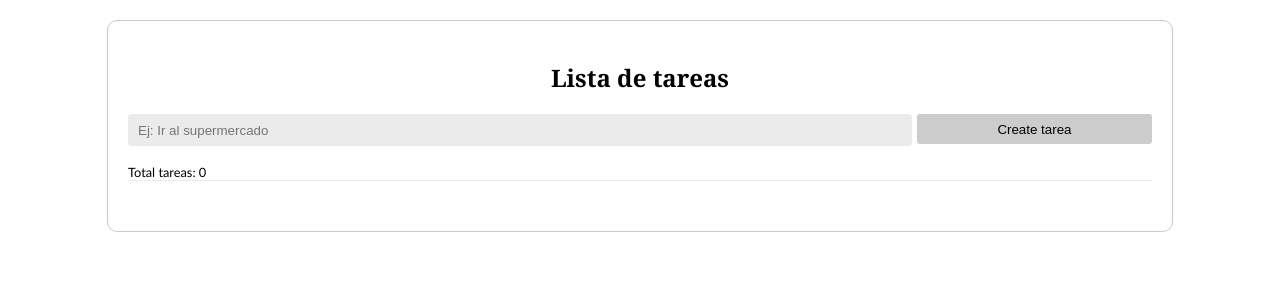
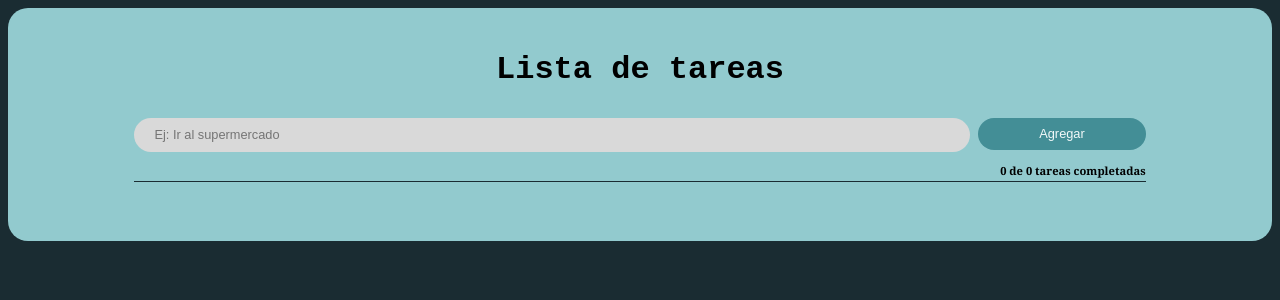
Before and after one commit to exequielraineri/TodoApp, a React (Vite) app: page / in a window 1280 px wide. Shown: the top 300 px of the page. Built offline with nearby package versions, Linux system fonts and the light colour scheme.

Commit message:
mejora de ui

```diff
--- a/package.json
+++ b/package.json
@@ -16,7 +16,8 @@
     "bootstrap": "^5.3.2",
     "react": "^18.2.0",
     "react-bootstrap": "^2.9.1",
-    "react-dom": "^18.2.0"
+    "react-dom": "^18.2.0",
+    "sweetalert": "^2.1.2"
   },
   "devDependencies": {
     "@types/react": "^18.2.15",
--- a/src/App.jsx
+++ b/src/App.jsx
@@ -1,10 +1,11 @@
-import TodoApp from "./componentes/todoApp.jsx";
+//import TodoApp from "./componentes/todoApp.jsx";
 
+import TodoApp from "./componentes/todoApp";
 
 function App() {
   return (
     <TodoApp></TodoApp>
-    )
+  );
 }
 
 export default App;
--- a/src/componentes/todo.jsx
+++ b/src/componentes/todo.jsx
@@ -1,5 +1,4 @@
 import { useState } from "react";
-
 /* eslint-disable react/prop-types */
 export default function Todo({ item, actualizar, eliminar, estado }) {
   const [isEdit, setIsEdit] = useState(false);
@@ -32,6 +31,7 @@ export default function Todo({ item, actualizar, eliminar, estado }) {
         <input
           type="submit"
           value="Actualizar"
+          className="btn btnActualizar"
           onClick={handleClickActualizar}
         />
       </form>
@@ -40,19 +40,25 @@ export default function Todo({ item, actualizar, eliminar, estado }) {
 
   function TodoElement() {
     return (
-      <div>
+      <div className="todo-item">
           {item.completed ? (
+            <div className="completado">
               <span>✔</span>
+            </div>
           ) : (
+            <div className="incompleto">
             <input type="checkbox" onClick={() => estado(item.id)}></input>
+            </div>
           )}
+
+
 
               {item.title}
 
-        <button className="btnEditar" onClick={() => setIsEdit(true)}>
+        <button className="btn btnEditar" onClick={() => setIsEdit(true)}>
           Editar
         </button>
-        <button className="btnEliminar" onClick={() => eliminar(item.id)}>
+        <button className="btn btnEliminar" onClick={() => eliminar(item.id)}>
           Eliminar
         </button>
       </div>
--- a/src/componentes/todoApp.css
+++ b/src/componentes/todoApp.css
@@ -1,138 +1,157 @@
-body{
-  border: 1px solid rgba(0, 0, 0, 0.2);
-  border-radius: 10px;
-  width: 50%;
-  margin: auto;
-  margin-top: 20px;
-  width: 80%;
-  padding: 20px;
-  font-family: 'Gill Sans', 'Gill Sans MT', Calibri, 'Trebuchet MS', sans-serif;
-
+body {
+  background-color: #1a2c32;
+  font-family: Cambria, Cochin, Georgia, Times, "Times New Roman", serif;
 }
 
-
 .todoContainer {
+  background-color: #92cace;
+  border-radius: 20px;
   display: flex;
   flex-direction: column;
   align-items: center;
   justify-content: center;
-  margin: 20px auto;
   width: 100%;
-  text-align: center;
 }
 
-.todoContainer h4{
-  font-size: 1.5em;
-  margin: 0 0 20px 0;
-  font-family: Cambria, Cochin, Georgia, Times, 'Times New Roman', serif
-}
-
-
-.totalTareas{
-  width: 100%;
-  text-align: start;
-  margin: 0 0 10px 0;
-  font-size: .8em;
-  border-bottom: 1px solid rgba(0, 0, 0, 0.08);
+.todoContainer h4 {
+  font-size: 2em;
+  font-family: monospace, "Courier New", Courier;
+  margin-bottom: 30px;
 }
 
 .todoCreateForm {
   display: grid;
-  grid-template-columns: 1fr 0.3fr;
-  gap: 5px;
-  width: 100%;
-  margin-bottom: 20px;
-  height: 30px;
+  grid-template-columns: 1fr 0.2fr;
+  gap: 0.5em;
+  width: 80%;
+}
+
+input {
+  border: none;
+  border-radius: 20px;
+  height: 2.5em;
+  font-size: 0.8em;
 }
 
 .todoInput {
   border: none;
-  border-radius: 3px;
-  background-color: rgba(0, 0, 0, 0.08);
-  height: 100%;
-  padding-left: 10px;
+  padding-left: 20px;
+  background-color: #d9d9d9;
+  color: #1a2c32;
 }
 
 .todoButtonCreate {
-  border: none;
-  border-radius: 3px;
-  background-color: rgba(0, 0, 0, 0.2);
+  background-color: #438e96;
+  color: #f2f9f9;
+  padding: 5px 10px;
 }
 
 .todoButtonCreate:hover {
-    cursor: pointer;
-    transition: .3s ease all;
-  background-color: rgba(0, 0, 0, 0.5);
+  padding: 5px 10px;
+}
+
+.totalTareas {
+  width: 80%;
+  text-align: end;
+  border-bottom: 1px solid #1a2c32;
+  padding-bottom: 3px;
+  font-weight: bold;
+  font-size: 0.7em;
 }
 
 .todosContainer {
-  width: 100%;
+  width: 80%;
+  margin-bottom: 3em;
+}
+
+.todo {
+  margin: 1em 0;
+}
+
+.todo .todo-item {
+  display: grid;
+  grid-template-columns: 0.1fr 1fr 0.1fr 0.1fr;
+  padding: 3px 6px;
+  height: 40px;
+  align-items: center;
+  border-radius: 8px;
+  background: linear-gradient(to right, #92cace, #356169);
+  box-shadow: 0 0 5px #356169;
+}
+
+.todo-item div {
+  border-radius: 50%;
+  width: 1.5em;
+  height: 1.5em;
+  margin-right: 10px;
+  display: flex;
+  align-items: center;
+  justify-content: center;
+}
+
+.todo-item {
+  display: flex;
+  align-items: center;
+  justify-content: center;
+  gap: 0.5em;
+  font-family: "Segoe UI", Tahoma, Geneva, Verdana, sans-serif;
+}
+
+.completado {
+  background-color: #91ff87;
+}
+
+.incompleto {
+  background-color: #ff8787;
+}
+
+.btn {
+  border: none;
+  border-radius: 20px;
+  height: 70%;
+  padding: 3px 10px;
+  color: #1a2c32;
+  cursor: pointer;
+}
+
+.todo-item .btnEditar {
+  background-color: #91ff87;
+}
+
+.todo-item .btnEliminar {
+  background-color: #ff2424;
+}
+
+.todo-item .btnEliminar:hover {
+  background-color: #ff2424b7;
+  color: #fff;
+  transition: 0.2s ease all;
+}
+
+.todo-item .btnEditar:hover {
+  background-color: #91ff87a2;
+  transition: 0.2s ease all;
 }
 
 .todoActualizarForm {
   display: grid;
-  grid-template-columns: 1fr 0.6fr;
-  padding: 5px;
-  gap: 3px;
-  height: 25px;
+  grid-template-columns: 1fr 0.1fr;
+  padding: 3px 6px;
+  height: 40px;
   align-items: center;
+  border-radius: 8px;
+  gap: .5em;
+  background: linear-gradient(to right, #92cace, #356169);
 }
 
-
-
-.todo div {
-  display: grid;
-  grid-template-columns: 0.1fr 1fr 0.3fr 0.3fr;
-  padding: 10px;
-  gap: 3px;
-  height: 25px;
-  align-items: center;
-  border-bottom: 1px solid rgba(0, 0, 0, 0.08);
+.todoActualizarForm input{
+  height: 70%;
 }
 
-.todo button {
-  border: none;
-  border-radius: 3px;
-  height: 100%;
+.btnActualizar{
+  background-color: #87FFF8;
 }
 
-.todo .btnEditar {
-  background-color: transparent;
-  border: 1px solid #a67d02;
-  color: #a67d02;
+.btnActualizar:hover{
+  background-color: #87fff9b2;
 }
-
-.todo .btnEditar:hover {
-  background-color: #a67d02;
-  color: #fff;
-  transition: 0.3s ease all;
-  cursor: pointer;
-}
-
-.todo .btnEliminar {
-  background-color: transparent;
-  border: 1px solid red;
-  color: red;
-}
-
-.todo .btnEliminar:hover {
-  cursor: pointer;
-  transition: 0.3s ease all;
-  background-color: red;
-  color: #fff;
-}
-
-.todoActualizarForm input[type="submit"] {
-  border: 1px solid blue;
-  border-radius: 3px;
-  height: 100%;
-  background-color: transparent;
-  color: blue;
-}
-
-.todoActualizarForm input[type="submit"]:hover {
-  cursor: pointer;
-  background-color: blue;
-  transition: 0.3s ease all;
-  color: #fff;
-}
--- a/src/componentes/todoApp.jsx
+++ b/src/componentes/todoApp.jsx
@@ -2,9 +2,14 @@ import { useState } from "react";
 import Todo from "./todo.jsx";
 import "./todoApp.css";
 
+import swal from "sweetalert";
+
 export default function TodoApp() {
   const [title, setTitle] = useState("");
   const [todos, setTodos] = useState([]);
+  const [completado,setCompletado]=useState(0);
+
+
 
   function handleSubmit(e) {
     e.preventDefault();
@@ -35,8 +40,27 @@ export default function TodoApp() {
     const temp = [...todos];
     const item = temp.find((item) => item.id === id);
     item.completed = !item.completed;
+    if(item.completed){
+      setCompletado(completado+1);
+
+      swal({
+        title: `Tarea completada: "${item.title}"`,
+        timer:2000,
+        icon:"success"
+      });
+    }
     setTodos(temp);
   }
+
+  function handlerChange(e){
+
+      setTitle(e.target.value);
+
+
+  }
+
+
+
 
   return (
     <div className="todoContainer">
@@ -46,17 +70,17 @@ export default function TodoApp() {
           className="todoInput"
           type="text"
           value={title}
-          onChange={(e) => setTitle(e.target.value)}
+          onChange={handlerChange}
           placeholder="Ej: Ir al supermercado"
           required
         ></input>
         <input
           className="todoButtonCreate"
           type="submit"
-          value="Create tarea"
+          value="Agregar"
         ></input>
       </form>
-      <p className="totalTareas">Total tareas: {todos.length}</p>
+      <p className="totalTareas">{completado} de {todos.length} tareas completadas</p>
       <div className="todosContainer">
 
             {todos.map((item) => (
```
Also changed, not shown: 1 other file (tests, documents, lock files or other folders). Lines whose indentation alone changed are shown as unchanged.
